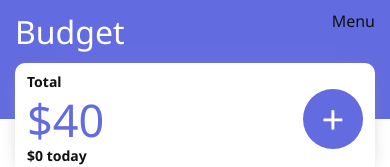
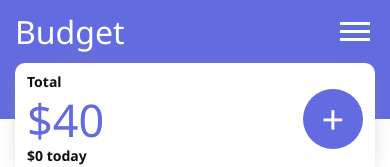
Before and after one commit to JasonDollar/Budget-app-frontend, a React (Create React App) app: page /expenses in a window 390 px wide. Shown: the top 167 px of the page. Built offline with nearby package versions, Linux system fonts and the light colour scheme.

Commit message:
mobile hamburger icon

```diff
--- a/src/components/Header.js
+++ b/src/components/Header.js
@@ -24,6 +24,25 @@ const Container = styled.div`
   .header {
     display: flex;
     justify-content: space-between;
+    align-items: center;
+  }
+
+  .menuIconMobile {
+    cursor: pointer;
+    display: flex;
+    flex-direction: column;
+    width: 3rem;
+    margin: 1.5rem 2rem;
+
+    span {
+      width: 100%;
+      height: 3px;
+      background: #fff;
+
+      &:not(:last-child) {
+        margin-bottom: .5rem;
+      }
+    }
   }
 `
 
@@ -34,7 +53,11 @@ const Header = ({ totalComponentHeight }) => {
         <Link to="/">
           <h1>Budget</h1>
         </Link>
-        <p>Menu</p>
+        <div className="menuIconMobile">
+          <span></span>
+          <span></span>
+          <span></span>
+        </div>
       </header>
     </Container>
   )
```
